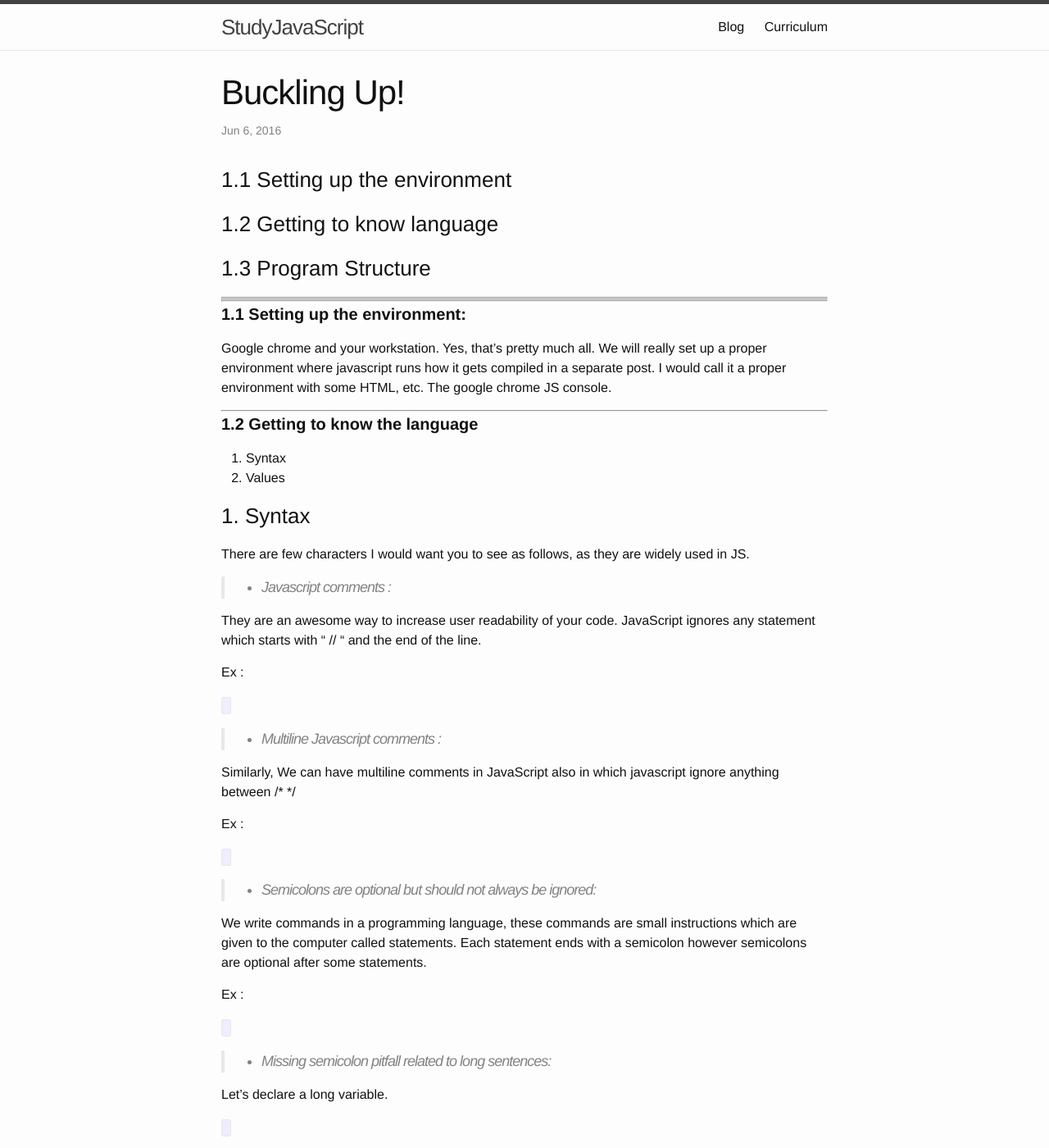
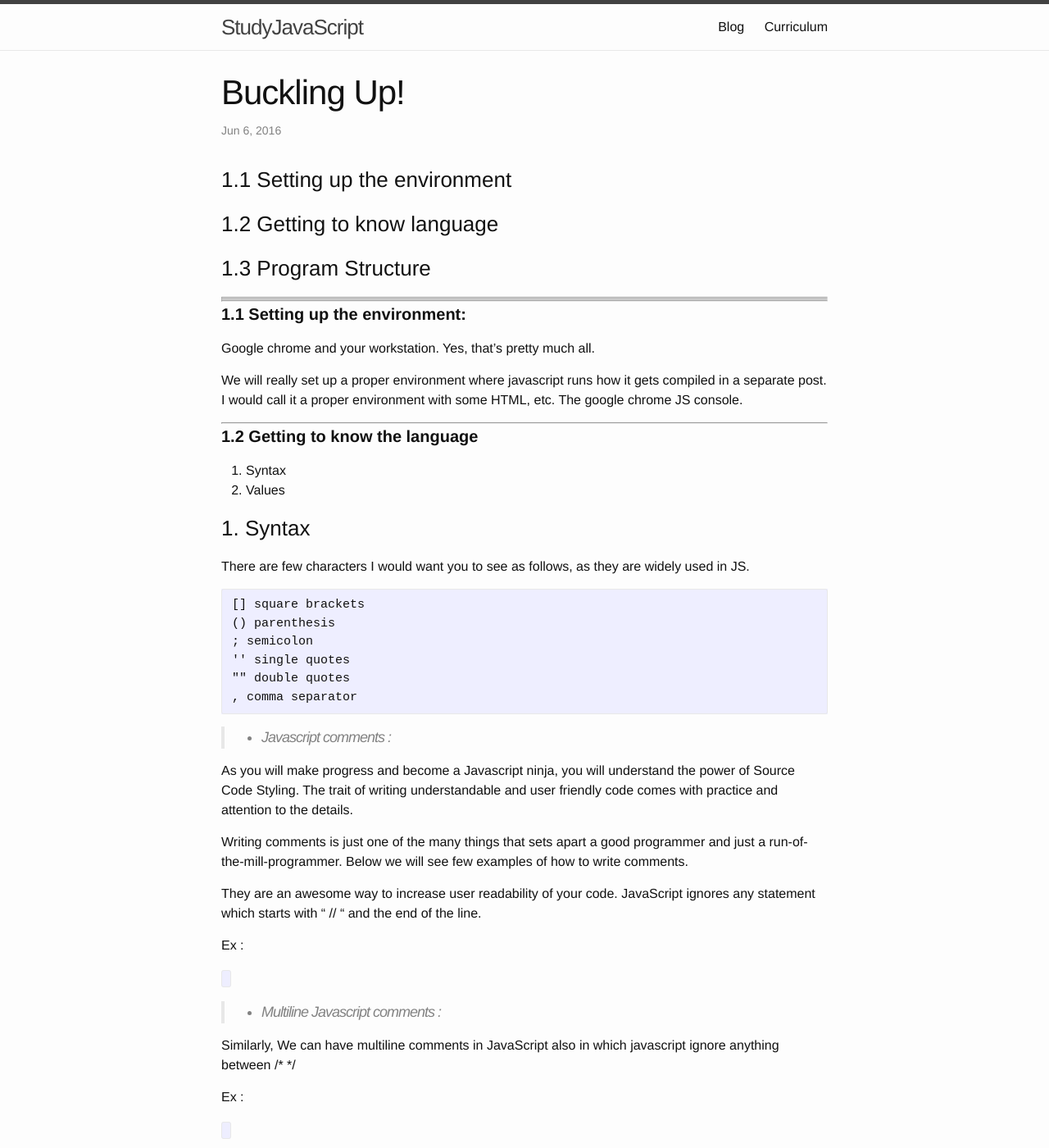
Before and after one commit to sagarmunjal/repo0001, a Jekyll site: the page built from _posts/2016-06-07-buckling-up.md, in a window 1280 px wide and 1400 px high. Shown: the whole window at 82% size. Built offline with Jekyll 4.4.1, drawn with Linux system fonts in a browser that asks for light colours; nearby versions of some CDN libraries; a script that is not in the unit is left out.

Commit message:
Updated 2016-06-07-buckling-up.md

````diff
--- a/_posts/2016-06-07-buckling-up.md
+++ b/_posts/2016-06-07-buckling-up.md
@@ -22,6 +22,7 @@ published: true
 #### **1.1 Setting up the environment:**
 
 Google chrome and your workstation. Yes, that’s pretty much all.
+
 We will really set up a proper environment where javascript runs how it gets compiled in a separate post. I would call it a proper environment with some HTML, etc. The google chrome JS console.
 
 ---
@@ -36,7 +37,21 @@ We will really set up a proper environment where javascript runs how it gets com
 
 There are few characters I would want you to see as follows, as they are widely used in JS.
 
+```
+[] square brackets
+() parenthesis
+; semicolon
+'' single quotes
+"" double quotes
+, comma separator
+```
+
+
 > - Javascript comments :
+
+As you will make progress and become a Javascript ninja, you will understand the power of Source Code Styling. The trait of writing understandable and user friendly code comes with practice and attention to the details.
+
+Writing comments is just one of the many things that sets apart a good programmer and just a run-of-the-mill-programmer. Below we will see few examples of how to write comments.
 
 They are an awesome way to increase user readability of your code.
 JavaScript ignores any statement which starts with “ // “ and the end of the line.
````
